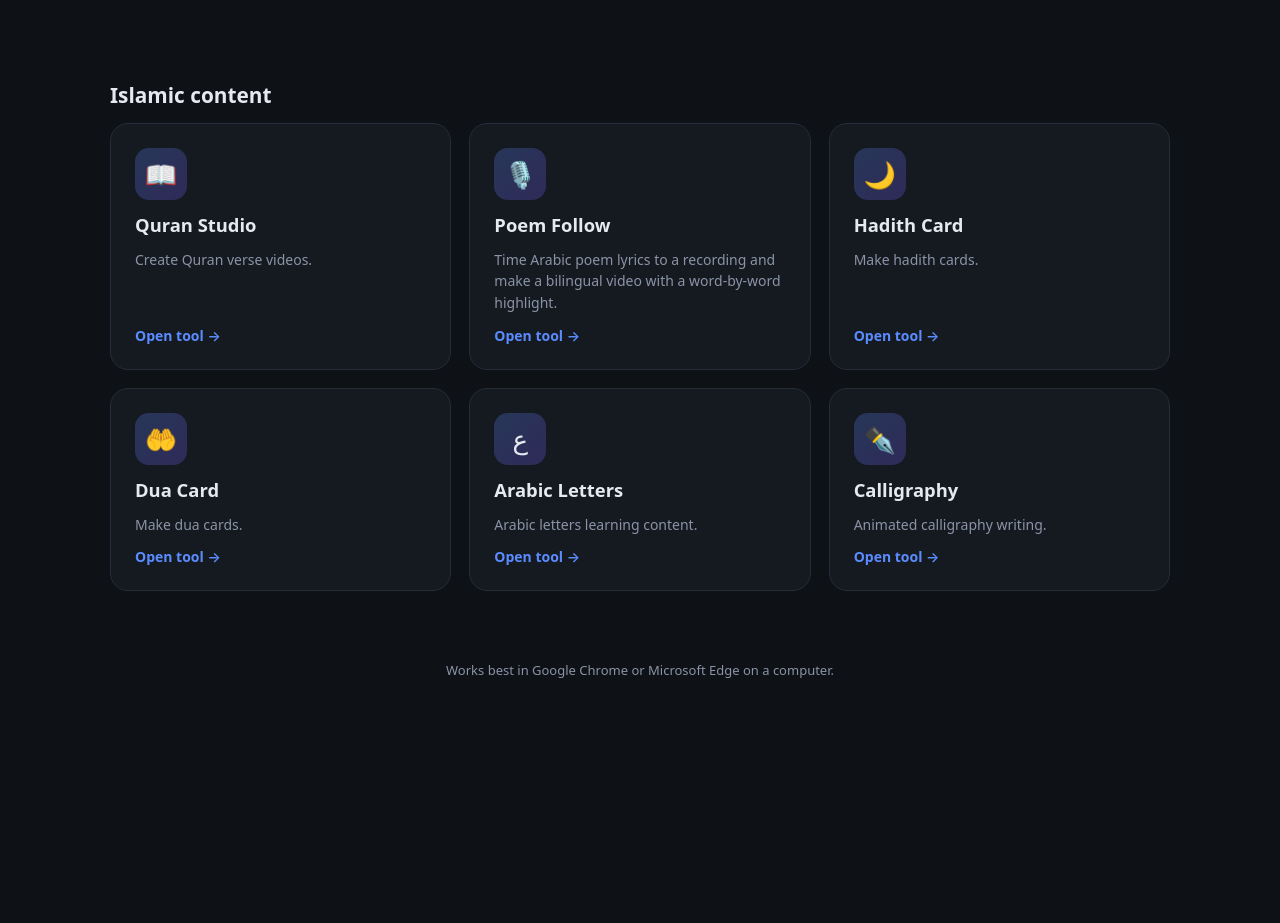
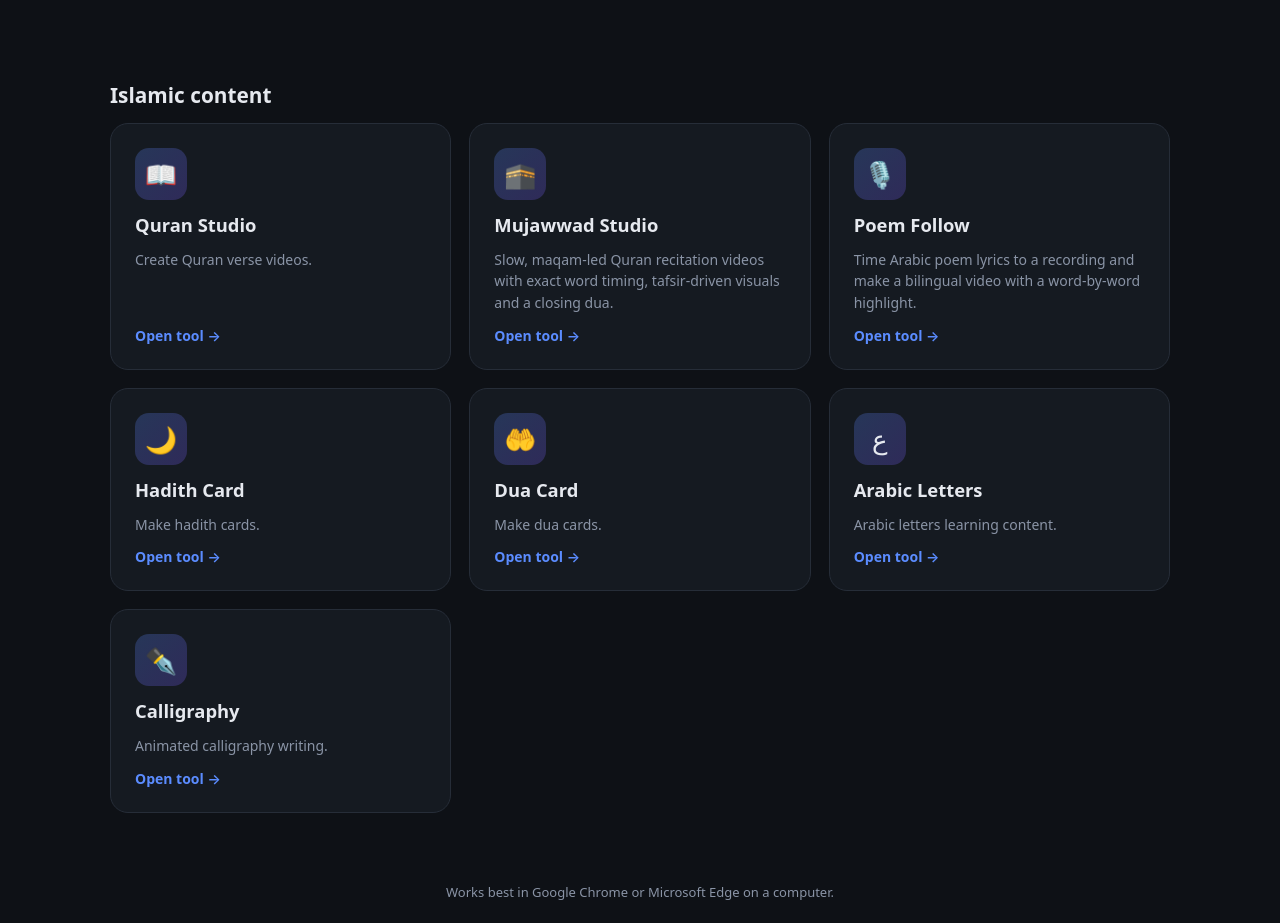
Before and after one commit to ismacreaitive/pageforge, a plain HTML site: page index.html in a window 1280 px wide. Shown: the part 3220-4143 px from the top of the page. Before the commit the page ends 3939 px from the top, so only its background shows below. Drawn offline with Linux system fonts and the light colour scheme.

Commit message:
Add Mujawwad Studio card to homepage

```diff
--- a/index.html
+++ b/index.html
@@ -84,6 +84,7 @@ footer{text-align:center;color:var(--muted);font-size:13px;padding:0 20px 40px}
 <h2 class="section-title">Islamic content</h2>
 <div class="grid">
   <a class="card" href="quran-studio.html" data-search="qur'an quraan qura qurn koran koranic islamic verse ayah recitation"><div class="icon">📖</div><h2>Quran Studio</h2><p>Create Quran verse videos.</p><span class="go">Open tool →</span></a>
+    <a class="card" href="mujawwad-studio.html" data-search="mujawwad tajweed maqam slow recitation melismatic tafsir visuals bayati hijaz saba nahawand"><div class="icon">🕋</div><h2>Mujawwad Studio</h2><p>Slow, maqam-led Quran recitation videos with exact word timing, tafsir-driven visuals and a closing dua.</p><span class="go">Open tool →</span></a>
   <a class="card" href="poem-follow.html" data-search="poem follow arabic nasheed recitation word timing highlight translation"><div class="icon">🎙️</div><h2>Poem Follow</h2><p>Time Arabic poem lyrics to a recording and make a bilingual video with a word-by-word highlight.</p><span class="go">Open tool →</span></a>
   <a class="card" href="hadith-card.html"><div class="icon">🌙</div><h2>Hadith Card</h2><p>Make hadith cards.</p><span class="go">Open tool →</span></a>
   <a class="card" href="dua-card.html"><div class="icon">🤲</div><h2>Dua Card</h2><p>Make dua cards.</p><span class="go">Open tool →</span></a>
```
